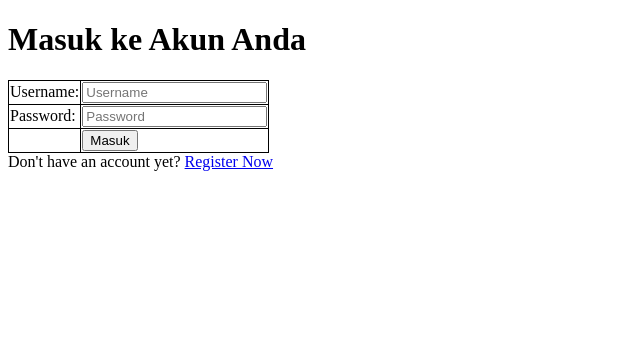
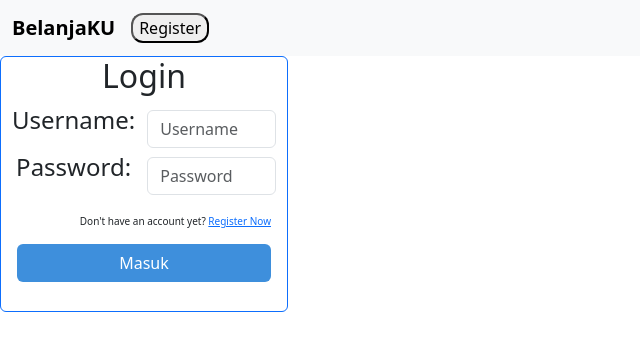
Before and after one commit to bangjai123/BelanjaKU, a Django app: page /login/ in a window 1280 px wide. Shown: the top 351 px of the page, without its empty margins (0-640 px from the left). Run offline with Django 4.2, Linux system fonts and the light colour scheme.

Commit message:
baru login

```diff
--- a/main/templates/login.html
+++ b/main/templates/login.html
@@ -5,31 +5,50 @@
 {% endblock meta %}
 
 {% block content %}
-
+<nav class="navbar navbar-expand-lg bg-light">
+    <div class="container-fluid">
+      <a class="navbar-brand" href="#"><strong>BelanjaKU</strong></a>
+      <button class="navbar-toggler" type="button" data-bs-toggle="collapse" data-bs-target="#navbarNavDropdown" aria-controls="navbarNavDropdown" aria-expanded="false" aria-label="Toggle navigation">
+        <span class="navbar-toggler-icon"></span>
+      </button>
+      <div class="collapse navbar-collapse" id="navbarNavDropdown">
+        <ul class="navbar-nav">
+          <li class="nav-item">
+            <a href="{% url 'main:register' %}">
+                <button style="border-radius: 12px;">
+                    Register
+                </button>
+            </a>
+          </li>
+        </ul>
+      </div>
+    </div>
+</nav>
+<div class="card border-primary mb-3" style="max-width: 18rem;">
     <div class = "login">
 
-    <h1>Masuk ke Akun Anda</h1>
+        <h2 style="text-align: center;">Login</h>
 
         <form method="POST" action="">
                 {% csrf_token %}
-        <table>
+                <table style="border:none;margin-right: 10px;margin-top: 10px;">
                     <tr>
-                <td>Username: </td>
+                        <td><p style="font-size: 24px;margin-left: 10px;margin-right: 10px;">Username:</p></td>
                         <td><input type="text" name="username" placeholder="Username" class="form-control"></td>
                     </tr>
 
                     <tr>
-                <td>Password: </td>
+                        <td><p style="font-size: 24px;margin-left: 10px;margin-right: 10px;">Password:</p> </td>
                         <td><input type="password" name="password" placeholder="Password" class="form-control"></td>
-            </tr>
 
-            <tr>
-                <td></td>
-                <td><input class="btn login_btn" type="submit" value="Masuk"></td>
-            </tr>
                 </table>
+
+
+                <div class="card-body">
+                    <p class="card-text" style="font-size: 10px;text-align:right;">Don't have an account yet? <a href="{% url 'main:register' %}" style="font-size: 10px">Register Now</a></p>
+                    <input class="btn login_btn"  type="submit" value="Masuk" style= "color: rgb(255, 255, 255);margin-bottom: 5px;background-color: rgb(62, 143, 220);width: 100%;">
+                </div>
         </form>
-
         {% if messages %}
         <ul>
             {% for message in messages %}
@@ -38,8 +57,8 @@
         </ul>
         {% endif %}
 
-    Don't have an account yet? <a href="{% url 'main:register' %}">Register Now</a>
-
+    </div>
 </div>
 
+
 {% endblock content %}
--- a/templates/base.html
+++ b/templates/base.html
@@ -2,16 +2,16 @@
 <!DOCTYPE html>
 <html lang="en">
     <head>
-        <meta charset="UTF-8" />
-        <meta
-            name="viewport"
-            content="width=device-width, initial-scale=1.0"
-        />
+        {% block meta %}
+            <meta charset="UTF-8" />
+            <meta name="viewport" content="width=device-width, initial-scale=1">
+        {% endblock meta %}
+        <link href="https://cdn.jsdelivr.net/npm/bootstrap@5.3.2/dist/css/bootstrap.min.css" rel="stylesheet" integrity="sha384-T3c6CoIi6uLrA9TneNEoa7RxnatzjcDSCmG1MXxSR1GAsXEV/Dwwykc2MPK8M2HN" crossorigin="anonymous">
+        <script src="https://code.jquery.com/jquery-3.6.0.min.js" integrity="sha384-KyZXEAg3QhqLMpG8r+J4jsl5c9zdLKaUk5Ae5f5b1bw6AUn5f5v8FZJoMxm6f5cH1" crossorigin="anonymous"></script>
+        <script src="https://cdn.jsdelivr.net/npm/@popperjs/core@2.11.8/dist/umd/popper.min.js" integrity="sha384-I7E8VVD/ismYTF4hNIPjVp/Zjvgyol6VFvRkX/vR+Vc4jQkC+hVqc2pM8ODewa9r" crossorigin="anonymous"></script>
+        <script src="https://cdn.jsdelivr.net/npm/bootstrap@5.3.2/dist/js/bootstrap.min.js" integrity="sha384-BBtl+eGJRgqQAUMxJ7pMwbEyER4l1g+O15P+16Ep7Q9Q+zqX6gSbd85u4mG4QzX+" crossorigin="anonymous"></script>
         <style>
-            table, th, td {
-              border: 1px solid black;
-              border-collapse: collapse;
-            }
+
             .center {
                 margin-top: 10px;
                 position: absolute;
@@ -35,9 +35,14 @@
                 background-color:rgb(238, 34, 34);
                 color: rgb(255, 255, 255);
             }
+            .button3{
+                margin-top: 0px;
+                height: 30px;
+                width: 100%;
+                background-color:rgb(62, 143, 220);
+                color: rgb(255, 255, 255);
+            }
         </style>
-        {% block meta %}
-        {% endblock meta %}
     </head>
 
     <body>
```
Also changed, not shown: main/templates/main.html (+20 -0 lines). Lines whose indentation alone changed are shown as unchanged.
